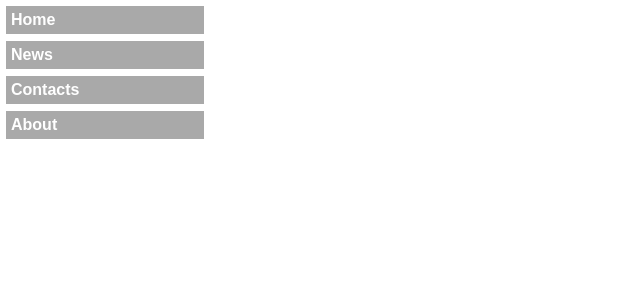
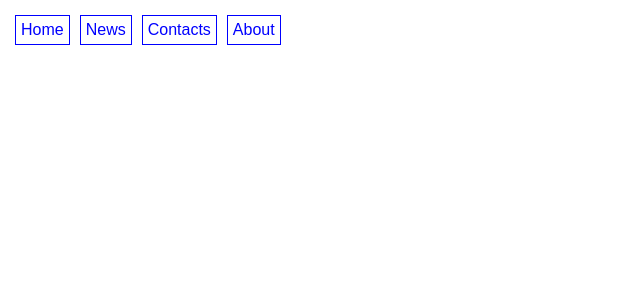
Before and after one commit to ge-vi/CAFS2, a PHP site: page /day7-task1-menu-hover.html in a window 1280 px wide. Shown: the top 300 px of the page, without its empty margins (0-640 px from the left). Run offline with PHP 8.4, Linux system fonts and the light colour scheme.

Commit message:
simple horizontal menu

```diff
--- a/css/style-7-1.css
+++ b/css/style-7-1.css
@@ -1,26 +1,27 @@
 a {
     text-decoration: none;
-    font-weight: bold;
-}
-
-a:hover {
-    background-color: white;
-    color: darkgrey;
 }
 
 nav ul {
+    display: flex;
+
+    padding: 5px;
+    margin: 5px;
+
     list-style-type: none;
 }
 
 nav a {
     display: block;
 
-    width: 200px;
     border: 1px solid;
 
     padding: 5px;
     margin: 5px;
 
-    background-color: darkgrey;
-    color: white;
+    color: blue;
 }
+
+nav a:hover {
+    color: red;
+}
```
